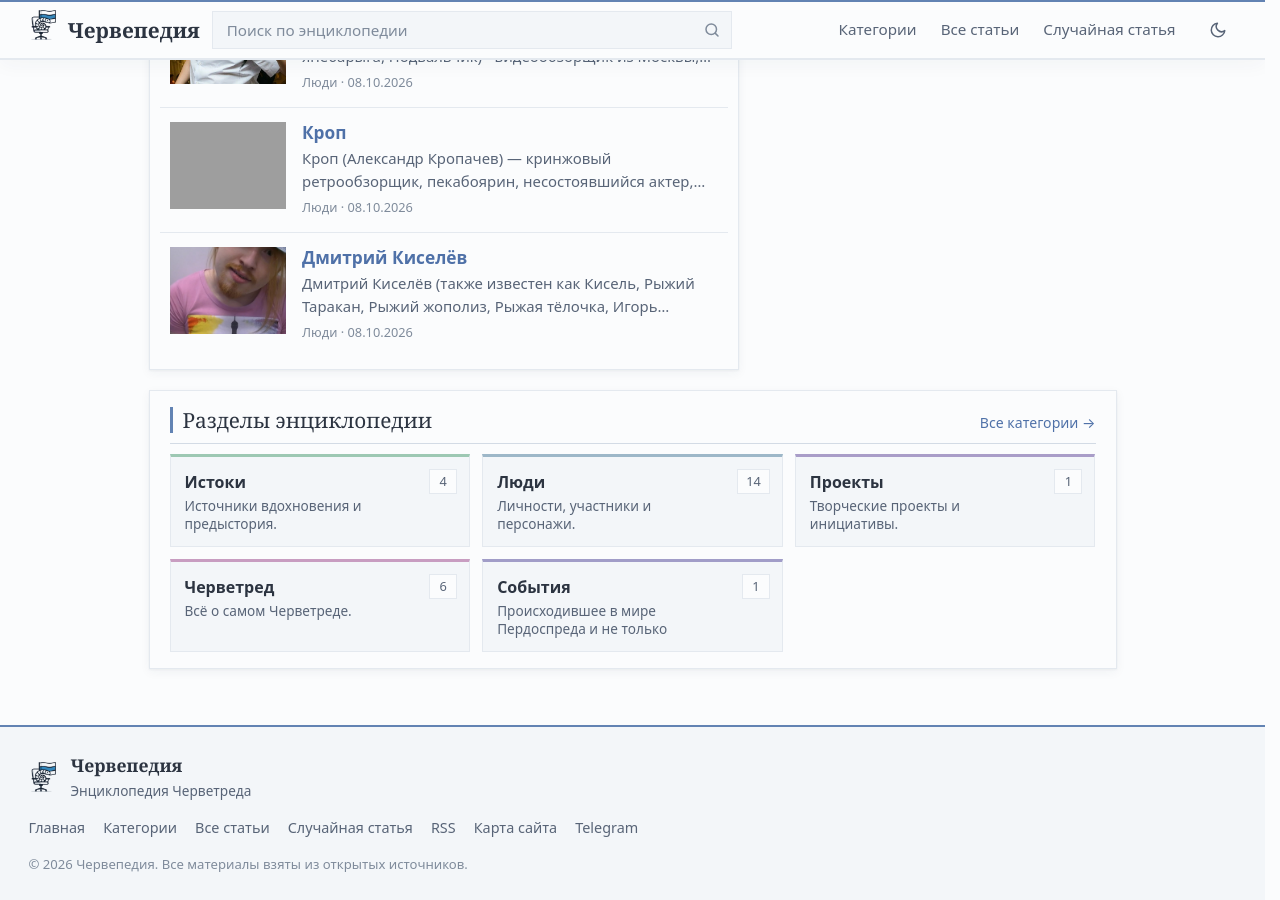
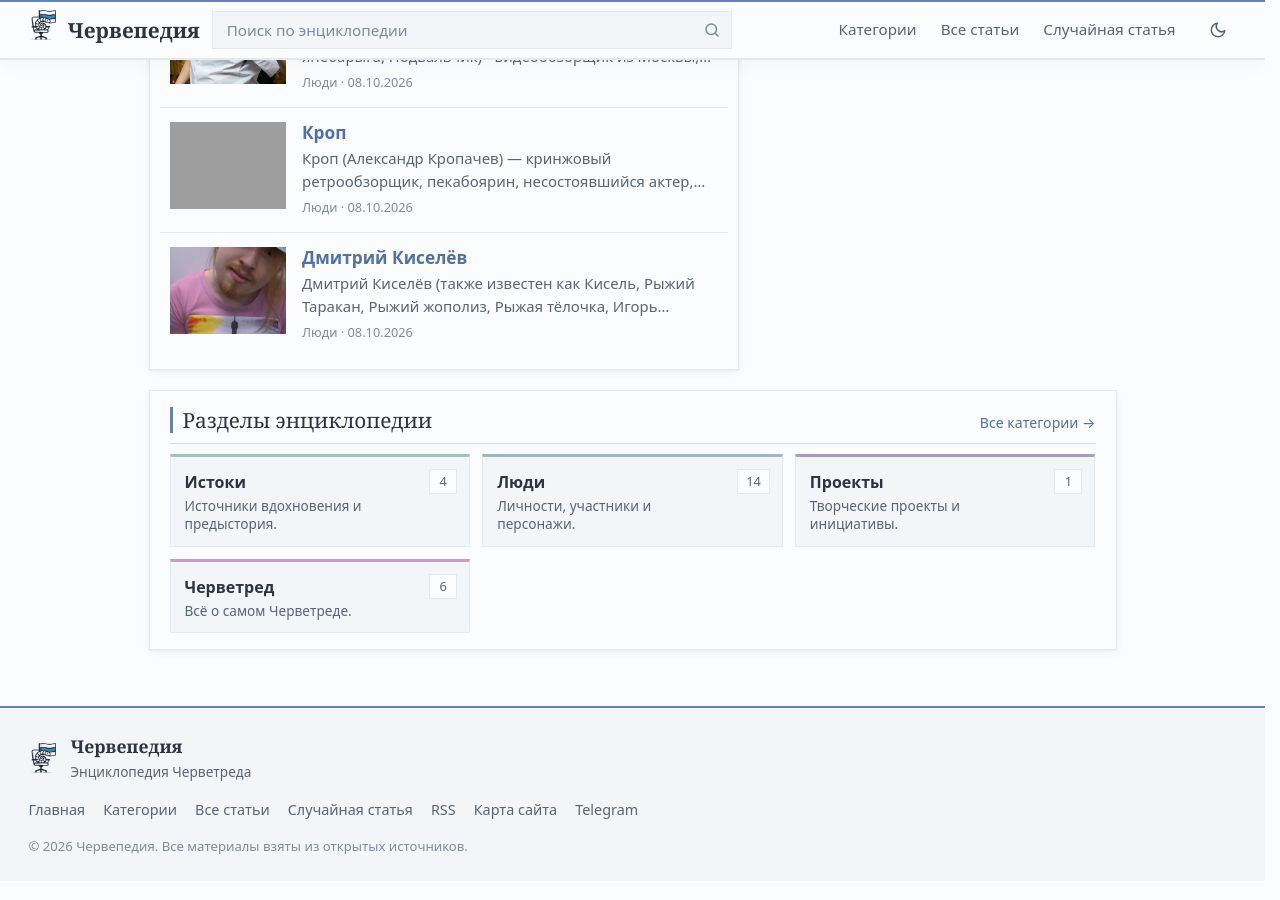
Before and after one commit to cherwepedia/cherwepedia.github.io, a Jekyll site: the page built from index.html, in a window 1280 px wide and 900 px high, scrolled down 1076 px. Built offline with Jekyll 4.4.1, drawn with Linux system fonts in a browser that asks for light colours; grey boxes are pictures that could not be loaded.

Commit message:
Update categories.yml

```diff
--- a/_data/categories.yml
+++ b/_data/categories.yml
@@ -15,6 +15,3 @@
 - id: политика
   name: "Политика"
   description: "Политические события  и мемы."
-- id: события
-  name: "События"
-  description: "Происходившее в мире Пердоспреда и не только"
```
